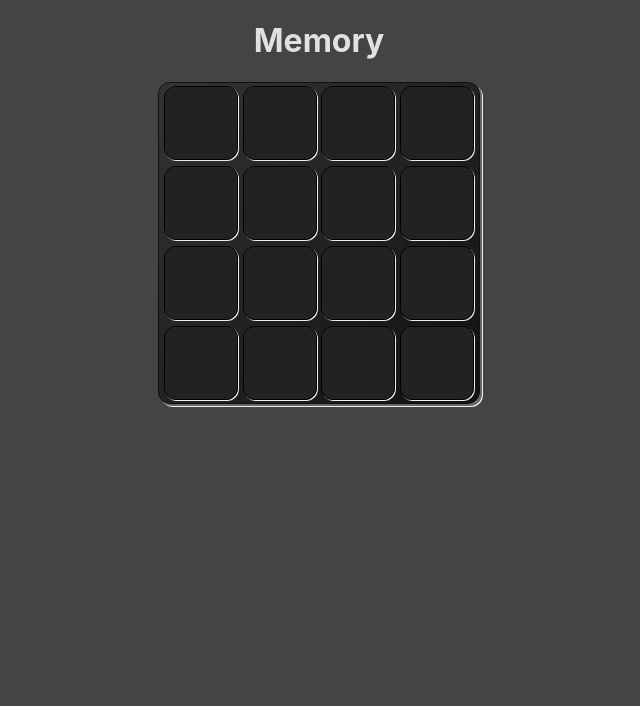
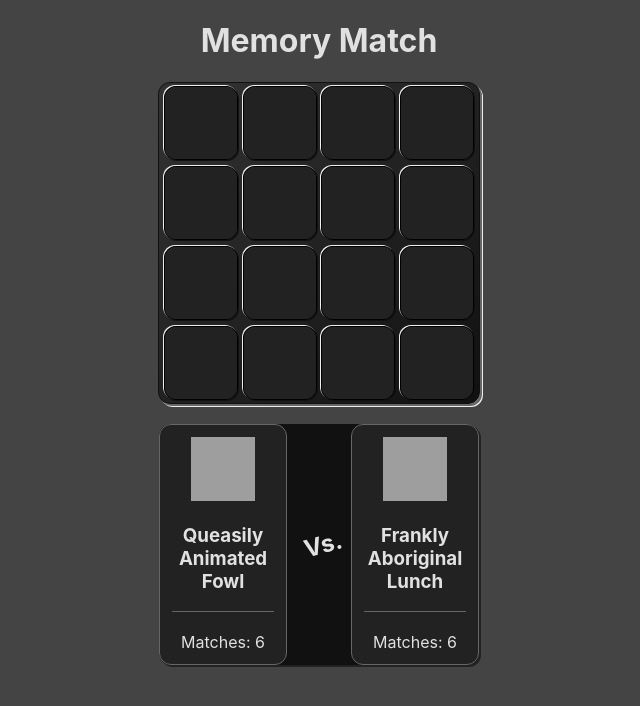
Before and after one commit to DropTheLogic/memory-match, a React (Create React App) app: page / in a window 1280 px wide. Shown: the top 706 px of the page, without its empty margins (321-961 px from the left). Built offline with nearby package versions, Linux system fonts and the light colour scheme; grey boxes are pictures that could not be loaded.

Commit message:
feat: add user card for players

```diff
--- a/src/App.css
+++ b/src/App.css
@@ -31,7 +31,7 @@ body {
 	width: 72px;
 	height: 72px;
 	border: 1px solid #000;
-	box-shadow: 1px 1px #eee;
+	box-shadow: -1px -1px #eee, 1px 1px #111;
 	border-radius: 12px;
 
 	overflow: hidden;
@@ -48,7 +48,6 @@ body {
 }
 
 .cell.pressed {
-	transform: translate(2px, 2px);
 	box-shadow: -1px -1px #222;
 }
 
@@ -60,32 +59,43 @@ body {
   text-align: center;
 }
 
-.App-logo {
-  animation: App-logo-spin infinite 20s linear;
-  height: 40vmin;
-  pointer-events: none;
+section.players {
+	position: relative;
+	display: flex;
+	justify-content: space-between;
+	align-items: center;
+	width: 320px;
+	margin: 20px auto;
+
+	background: #111;
+
+	box-shadow: 2px 2px #222;
+	border-radius: 12px;
 }
 
-.App-header {
-  background-color: #282c34;
-  min-height: 100vh;
-  display: flex;
-  flex-direction: column;
-  align-items: center;
-  justify-content: center;
-  font-size: calc(10px + 2vmin);
-  color: white;
+.user-card {
+	width: 40%;
+	height: 100%;
+	padding: 12px;
+
+	background: #222;
+
+	border: 1px solid #666;
+	border-radius: 12px;
+	box-sizing: border-box;
 }
 
-.App-link {
-  color: #61dafb;
+.card-divider {
+	height: 1px;
+	width: 100%;
+	margin-bottom: 20px;
+	background: #666;
 }
 
-@keyframes App-logo-spin {
-  from {
-    transform: rotate(0deg);
-  }
-  to {
-    transform: rotate(360deg);
-  }
+/* TODO: properly center this absolute item */
+.vs-panel {
+	position: absolute;
+	left: calc(50% - 15px);
+	top: calc(50% - 35px);
+	transform: rotate(-15deg);
 }
--- a/src/App.js
+++ b/src/App.js
@@ -1,12 +1,21 @@
+import { getRandomName } from './utils/helperFuncs';
+
 import React from 'react';
 import Board from './Board';
+import UserCard from './UserCard';
+
 import './App.css';
 
 function App() {
 	return (
 		<div className="App">
-			<header><h1>Memory</h1></header>
+			<header><h1>Memory Match</h1></header>
 			<Board />
+			<section className="players">
+				<UserCard name={getRandomName()} imgSize={64} />
+				<h2 className="vs-panel">Vs.</h2>
+				<UserCard name={getRandomName()} imgSize={64} />
+			</section>
 		</div>
 	);
 }
--- /dev/null
+++ b/src/UserCard.js
@@ -0,0 +1,47 @@
+import React, { Component } from 'react';
+import { removeSpaces } from './utils/helperFuncs';
+
+// const UserCard = ({ name, imgSize: size }) => {
+// 	const imgUrl = `https://api.adorable.io/avatars/${size * 2}/${removeSpaces(name)}`;
+// 	return (
+// 		<card className="user-card">
+// 			<picture>
+// 			<img
+// 				src={imgUrl}
+// 				alt={name}
+// 				style={{width: size, height: size}} />
+// 			</picture>
+// 		</card>
+// 	);
+// }
+
+class UserCard extends Component {
+	constructor(props) {
+		super(props);
+		this.state = {  }
+	}
+
+	componentDidMount() {
+
+	}
+
+	render() {
+		const { name, imgSize: size } = this.props;
+		const imgUrl = `https://api.adorable.io/avatars/${size * 2}/${removeSpaces(name)}`;
+		return (
+			<div className="user-card">
+				<picture>
+					<img
+						src={imgUrl}
+						alt={`Avatar for ${name}`}
+						style={{width: size, height: size}} />
+				</picture>
+				<h3 className="card-name">{name}</h3>
+				<div className="card-divider" />
+				<div className="score">Matches: 6</div>
+			</div>
+		);
+	}
+}
+
+export default UserCard;
```
